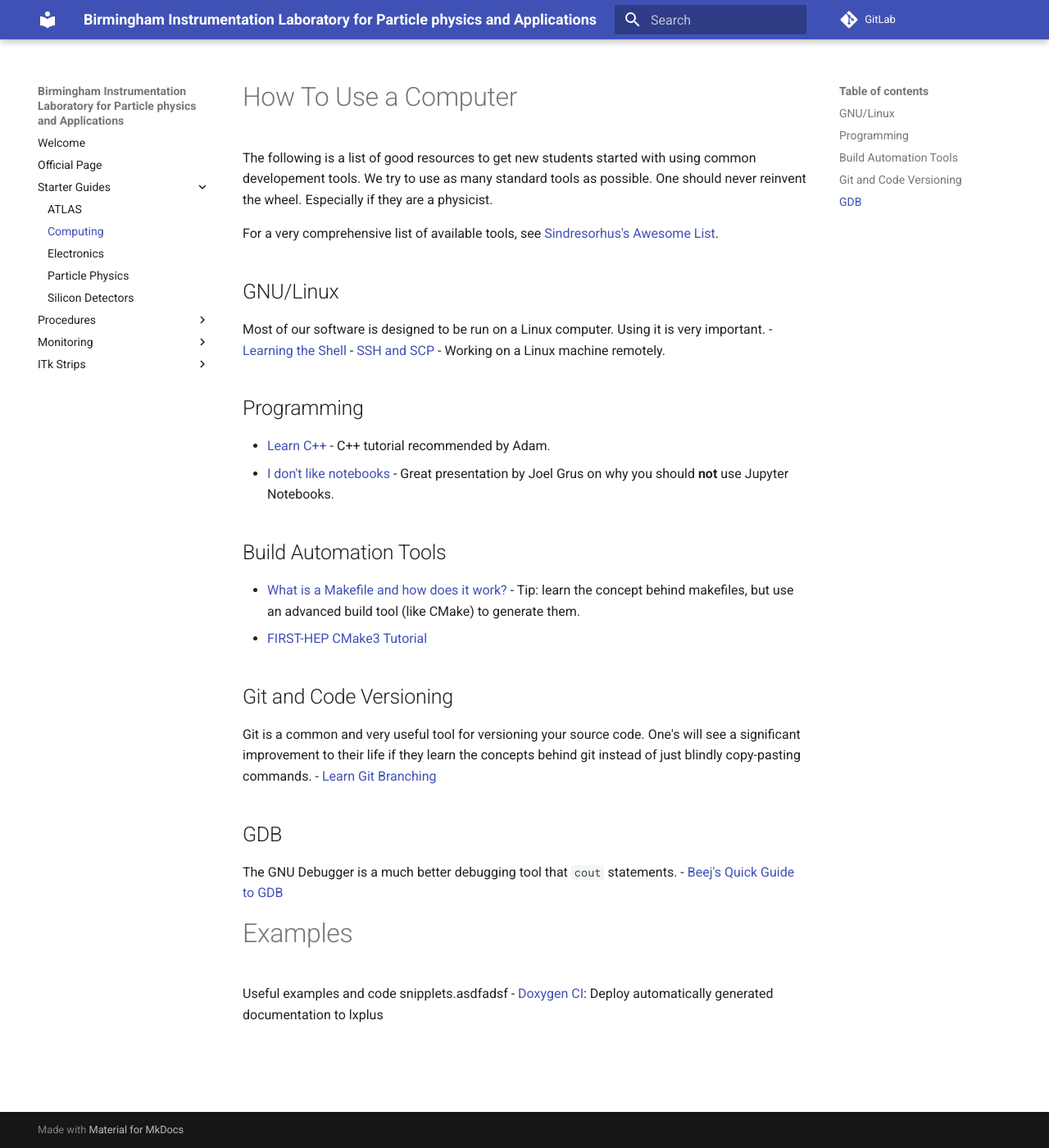
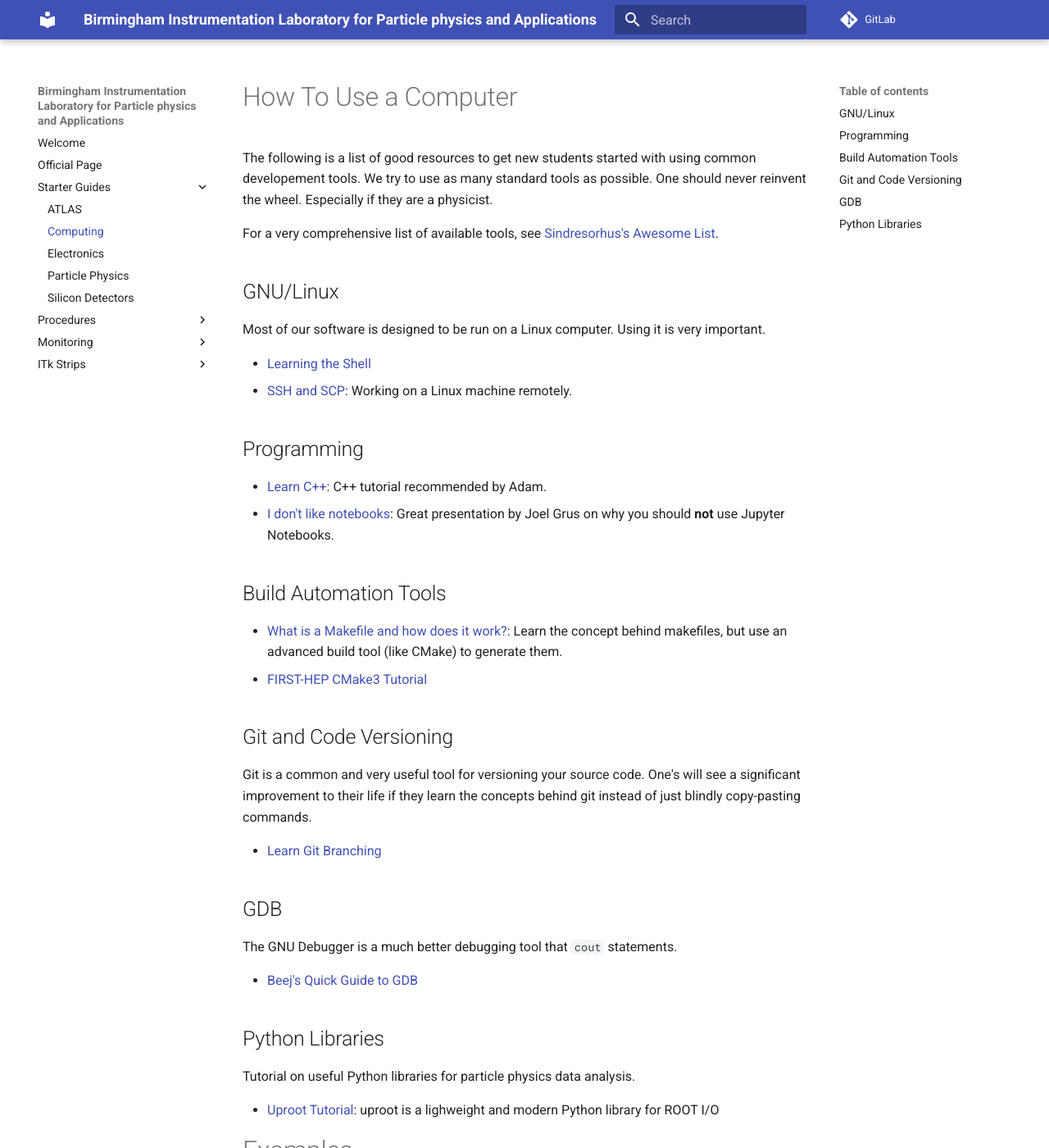
Before and after one commit to BILPAware/wiki, an MkDocs documentation site: the page built from docs/guides/computing.md, in a window 1280 px wide and 1400 px high. Shown: the whole window at 82% size. Built offline with MkDocs 1.6.1 and Material for MkDocs 9.7.7, drawn with Linux system fonts in a browser that asks for light colours; some of the changed text lies outside the part shown.

Commit message:
Updates to guides.

```diff
--- a/docs/guides/computing.md
+++ b/docs/guides/computing.md
@@ -5,25 +5,34 @@ For a very comprehensive list of available tools, see [Sindresorhus's Awesome Li
 
 ## GNU/Linux
 Most of our software is designed to be run on a Linux computer. Using it is very important.
+
 - [Learning the Shell](http://linuxcommand.org/lc3_learning_the_shell.php)
-- [SSH and SCP](https://acloudguru.com/blog/engineering/ssh-and-scp-howto-tips-tricks) - Working on a Linux machine remotely.
+- [SSH and SCP](https://acloudguru.com/blog/engineering/ssh-and-scp-howto-tips-tricks): Working on a Linux machine remotely.
 
 ## Programming
-- [Learn C++](https://www.learncpp.com/) - C++ tutorial recommended by Adam.
-- [I don't like notebooks](https://www.youtube.com/watch?v=7jiPeIFXb6U) - Great presentation by Joel Grus on why you should **not** use Jupyter Notebooks.
+- [Learn C++](https://www.learncpp.com/): C++ tutorial recommended by Adam.
+- [I don't like notebooks](https://www.youtube.com/watch?v=7jiPeIFXb6U): Great presentation by Joel Grus on why you should **not** use Jupyter Notebooks.
 
 ## Build Automation Tools
-- [What is a Makefile and how does it work?](https://opensource.com/article/18/8/what-how-makefile) - Tip: learn the concept behind makefiles, but use an advanced build tool (like CMake) to generate them.
+- [What is a Makefile and how does it work?](https://opensource.com/article/18/8/what-how-makefile): Learn the concept behind makefiles, but use an advanced build tool (like CMake) to generate them.
 - [FIRST-HEP CMake3 Tutorial](https://henryiii.github.io/cmake_workshop/)
 
 ## Git and Code Versioning
 Git is a common and very useful tool for versioning your source code. One's will see a significant improvement to their life if they learn the concepts behind git instead of just blindly copy-pasting commands.
+
 - [Learn Git Branching](https://learngitbranching.js.org/)
 
 ## GDB
 The GNU Debugger is a much better debugging tool that `cout` statements.
+
 - [Beej's Quick Guide to GDB](https://beej.us/guide/bggdb/)
 
+## Python Libraries
+Tutorial on useful Python libraries for particle physics data analysis.
+
+- [Uproot Tutorial](https://masonproffitt.github.io/uproot-tutorial/): uproot is a lighweight and modern Python library for ROOT I/O
+
 # Examples
-Useful examples and code snipplets.asdfadsf
+Useful examples and code snipplets.
+
 - [Doxygen CI](https://gitlab.cern.ch/berkeleylab/labRemote/-/blob/774c91c61cbe7884e8cd455c03620c4c254cc22d/.gitlab-ci.yml#L66): Deploy automatically generated documentation to lxplus
```
Also changed, not shown: docs/guides/silicon.md (+6 -0 lines).
